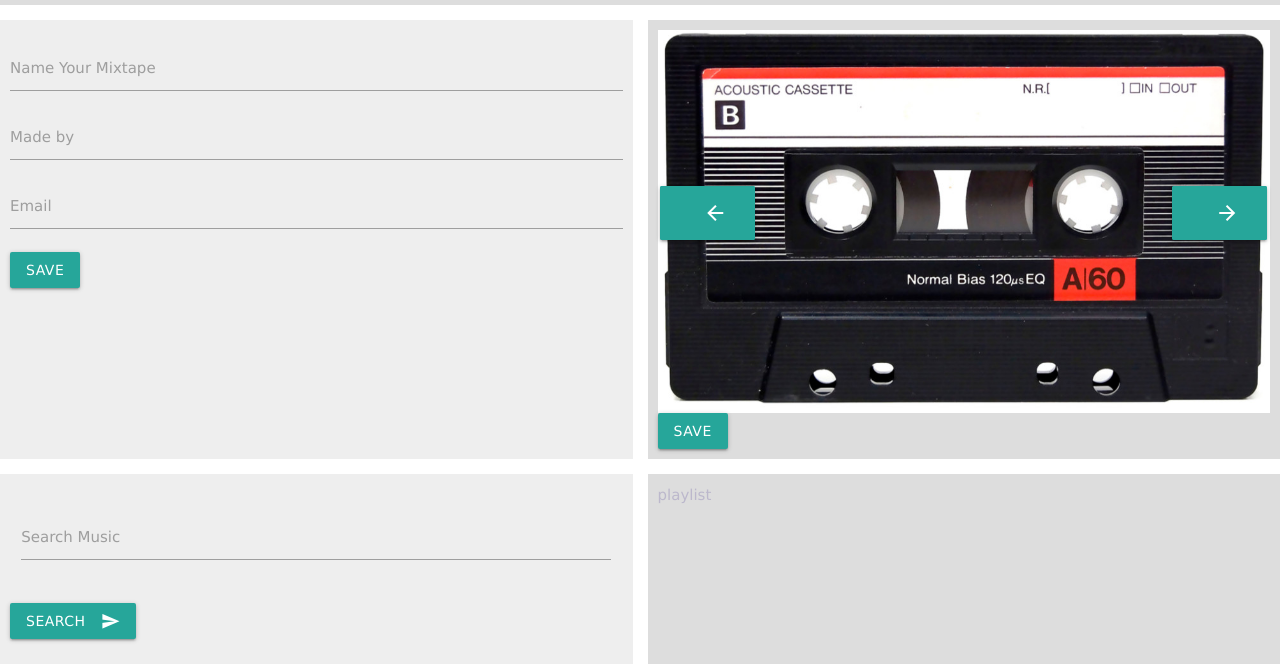
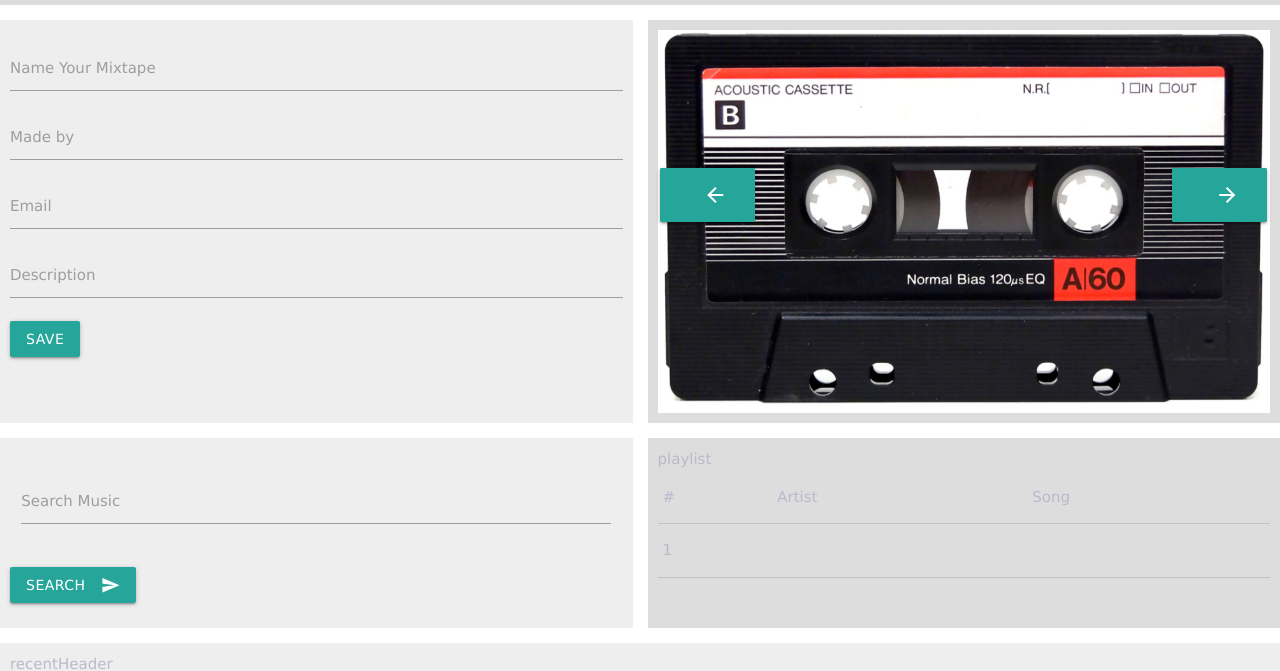
Before and after one commit to erodriguez87/mixtape, a plain HTML site: page index.html in a window 1280 px wide. Shown: the part 151-822 px from the top of the page. Drawn offline with nearby package versions, Linux system fonts and the light colour scheme; no server answers.

Commit message:
resolved merge conflicts

```diff
--- a/index.html
+++ b/index.html
@@ -45,17 +45,18 @@
             <input id="userEmail" type="email" class="validate">
             <label for="userEmail">Email</label>
         </div>
+        <div class="input-field">
+            <input id="description" type="text" class="validate">
+            <label for="description">Description</label>
+          </div>
       <a class="waves-effect waves-light btn mixtapeInfoSave">Save</a>
       </form>
 
     </div>
     <div class="box tapeSelection">
-        <div class="images"></div>
-        <a class="waves-effect waves-light btn-large pulse tapeBtns" id="arrowBtnL"><i class="material-icons right">arrow_back</i></a>
-        <a class="waves-effect waves-light btn-large pulse tapeBtns" id="arrowBtnR"><i class="material-icons right">arrow_forward</i></a>
-
-        <a class="waves-effect waves-light mixtapeInfoSave btn">Save</a>
-
+      <div class="images"></div>
+      <a class="waves-effect waves-light btn-large pulse tapeBtns" id="arrowBtnL"><i class="material-icons right">arrow_back</i></a>
+      <a class="waves-effect waves-light btn-large pulse tapeBtns" id="arrowBtnR"><i class="material-icons right">arrow_forward</i></a>
     </div> <!--END tapeSelection DIV -->
 
     <div class="box searchBox">
@@ -67,21 +68,30 @@
               <label for="search">Search Music</label>
             </div>
           </div>
-          <a class="waves-effect waves-light btn">Search<i class="material-icons right">send</i></a>
-
-          <div class="searchDump">
-
-          </div>
+          <a class="searchBtn waves-effect waves-light btn">Search<i class="material-icons right">send</i></a>
         </div>
       </form>
-
       <div class="searchDump"></div>
 
     </div> <!-- END searchBox -->
     <div class="box playlist">playlist
+        <table  class="highlight">
+            <thead>
+              <tr>
+                <th>#</th>
+                <th>Artist</th>
+                <th>Song</th>
+              </tr>
+            </thead>
 
-
-
+            <tbody class="playlistWIP">
+              <tr>
+                <td class="songNum">1</td>
+                <td class="artist"></td>
+                <td class="song"></td>
+              </tr>
+            </tbody>
+          </table>
     </div>
     <div class="box recentHeader">recentHeader</div>
     <div class="box recentPlaylist1">recentPlaylist1
```
